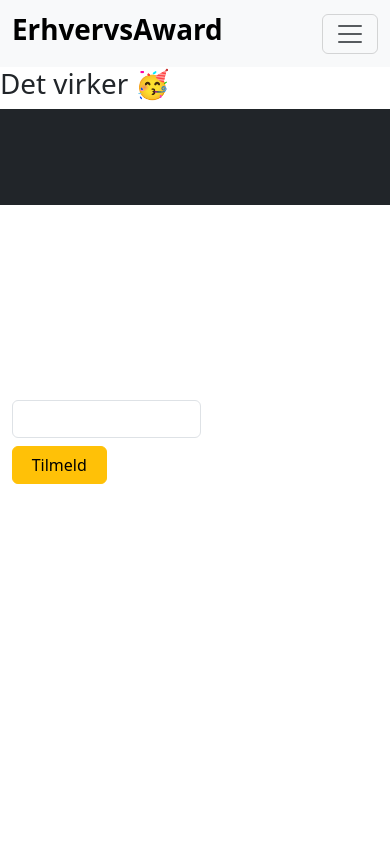
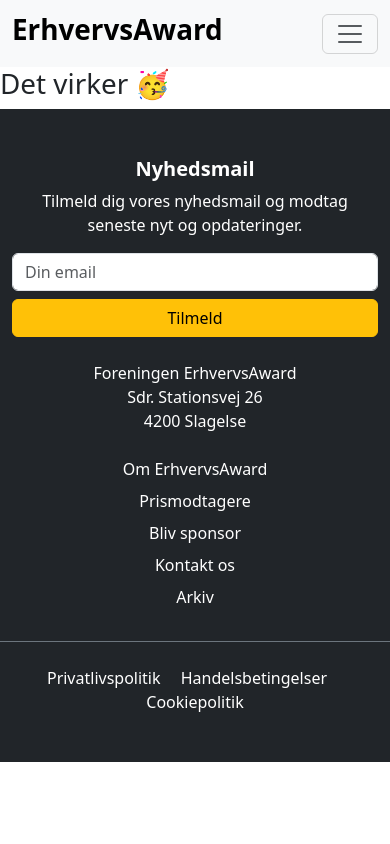
Before and after one commit to Minie08/ErhvervsAward, a PHP site: page /index.php in a window 390 px wide. Run offline with PHP 8.4, Linux system fonts and the light colour scheme; style sheets or scripts are compiled from the project's sources.

Commit message:
Små justering på footer

```diff
--- a/includes/footer.php
+++ b/includes/footer.php
@@ -1,48 +1,50 @@
 <footer class="bg-dark text-white py-5">
-        <div class="footer-container">
-                <div class="row justify-content-between">
-                    <!--Nyhedsmail-->
-                    <div class="col-12 col-md-4 mb-3 ps-4">
-                        <form>
+    <div class="container">
+        <div class="row gy-4">
+
+            <!-- Nyhedsmail -->
+            <div class="col-12 col-lg-4 order-1 d-flex flex-column align-items-center align-items-lg-start text-center text-lg-start ps-lg-4">
+                <form class="w-100" style="max-width: 400px;">
                     <h5 class="fw-bold">Nyhedsmail</h5>
                     <p>Tilmeld dig vores nyhedsmail og modtag seneste nyt og opdateringer.</p>
-                            <div class="d-flex flex-column flex-sm-row w-100 gap-2">
-                                <label for="newsletter" class="visually-hidden"></label>
-                                <input id="newsletter" type="email" class="form-control w-50 me-2" placeholder="">
-                                <button class="btn btn-warning w-25" type="button">Tilmeld</button>
+                    <div class="d-flex flex-column flex-sm-row gap-2">
+                        <label>
+                            <input type="email" class="form-control" placeholder="Din email" required>
+                        </label>
+                        <button type="submit" class="btn btn-warning">Tilmeld</button>
                     </div>
                 </form>
             </div>
 
-                    <!--Navigation-->
-                    <div class="col-12 col-md-5 mb-3 text-end pe-4">
+            <!-- Navigation -->
+            <div class="col-12 col-lg-4 order-3 order-lg-2 text-center text-lg-end pe-lg-4">
                 <ul class="nav flex-column">
-                            <li class="nav-item mb-2"><a href="/om-os.php" class="p-0 text-white">Om ErhvervsAward</a></li>
-                            <li class="nav-item mb-2"><a href="/prismodtagere.php" class="p-0 text-white">Prismodtagere</a></li>
-                            <li class="nav-item mb-2"><a href="/bliv-sponsor.php" class="p-0 text-white">Bliv sponsor</a></li>
-                            <li class="nav-item mb-2"><a href="/kontakt-os.php" class="p-0 text-white">Kontakt os</a></li>
-                            <li class="nav-item mb-2"><a href="/arkiv.php" class="p-0 text-white">Arkiv</a></li>
-                        </ul>
-                    </div>
-                </div>
-
-            <!--Oplysninger-->
-            <div class="text-center mt-4">
-            <ul class="list-unstyled mb-0">
-                <li class="mb-0">Foreningen ErhvervsAward</li>
-                <li class="mb-0">Sdr. Stationsvej 26</li>
-                <li class="mb-0">4200 Slagelse</li>
+                    <li class="nav-item mb-2"><a href="/om-os.php" class="p-0 text-white text-decoration-none">Om ErhvervsAward</a></li>
+                    <li class="nav-item mb-2"><a href="/prismodtagere.php" class="p-0 text-white text-decoration-none">Prismodtagere</a></li>
+                    <li class="nav-item mb-2"><a href="/bliv-sponsor.php" class="p-0 text-white text-decoration-none">Bliv sponsor</a></li>
+                    <li class="nav-item mb-2"><a href="/kontakt-os.php" class="p-0 text-white text-decoration-none">Kontakt os</a></li>
+                    <li class="nav-item mb-2"><a href="/arkiv.php" class="p-0 text-white text-decoration-none">Arkiv</a></li>
                 </ul>
             </div>
 
-            <!--Links-->
-            <div class="row justify-content-center mt-5">
-                <div class="col-md-8 d-flex justify-content-center">
+            <!-- Adresse -->
+            <div class="col-12 col-lg-4 order-2 order-lg-3 text-center">
+                <ul class="list-unstyled mb-0">
+                    <li>Foreningen ErhvervsAward</li>
+                    <li>Sdr. Stationsvej 26</li>
+                    <li>4200 Slagelse</li>
+                </ul>
+            </div>
+
+            <!-- Politik -->
+            <div class="col-12 order-4 text-center pt-4 border-top border-secondary">
                 <ul class="list-inline mb-0">
-                        <li class="list-inline-item"><a href="#" class="text-white text-decoration-none">Privatlivspolitik</a></li>
-                        <li class="list-inline-item"><a href="#" class="text-white text-decoration-none">Handelsbetingelser</a></li>
+                    <li class="list-inline-item me-3"><a href="#" class="text-white text-decoration-none">Privatlivspolitik</a></li>
+                    <li class="list-inline-item me-3"><a href="#" class="text-white text-decoration-none">Handelsbetingelser</a></li>
                     <li class="list-inline-item"><a href="#" class="text-white text-decoration-none">Cookiepolitik</a></li>
                 </ul>
             </div>
+
+        </div>
     </div>
 </footer>
```
Lines whose indentation alone changed are shown as unchanged.
